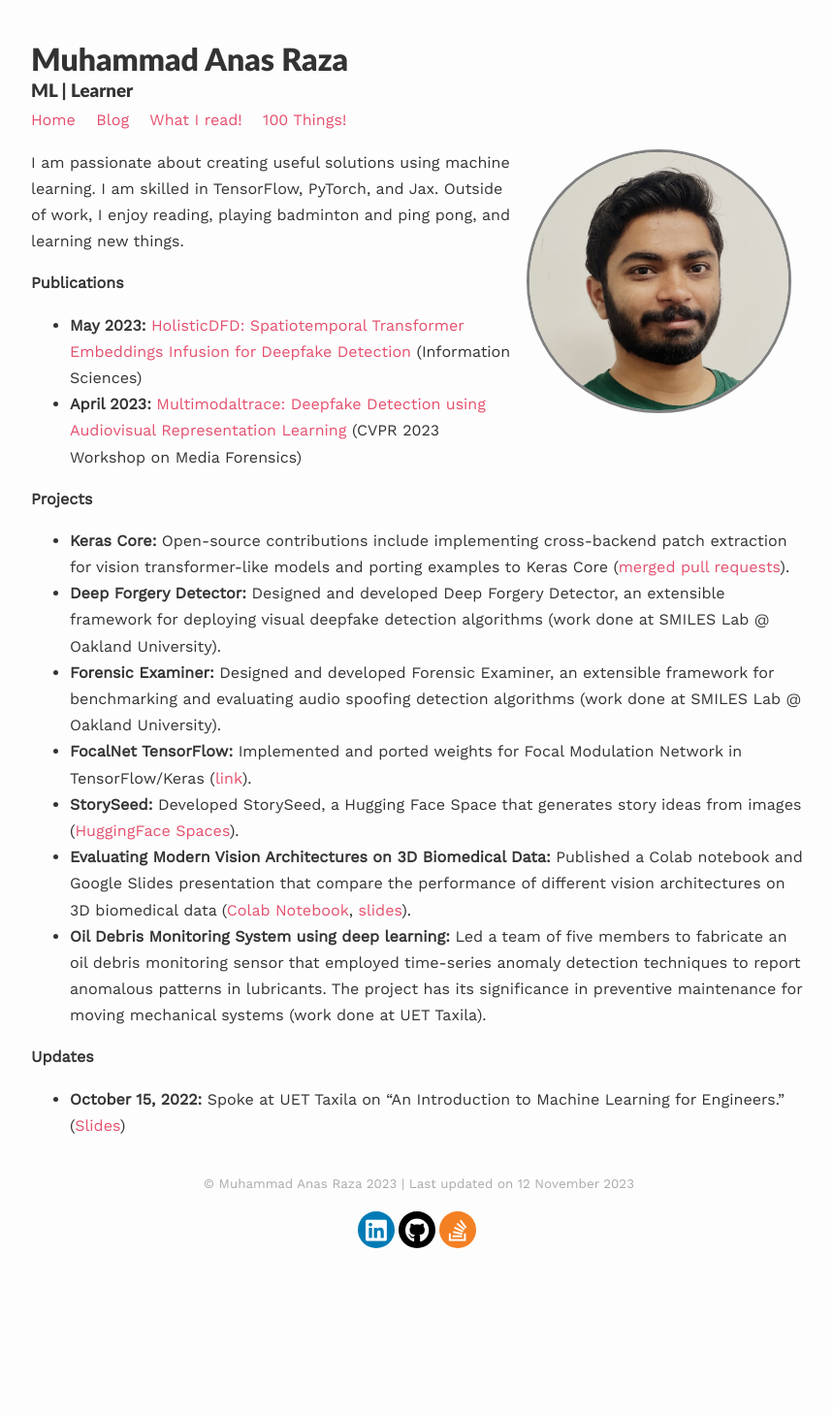
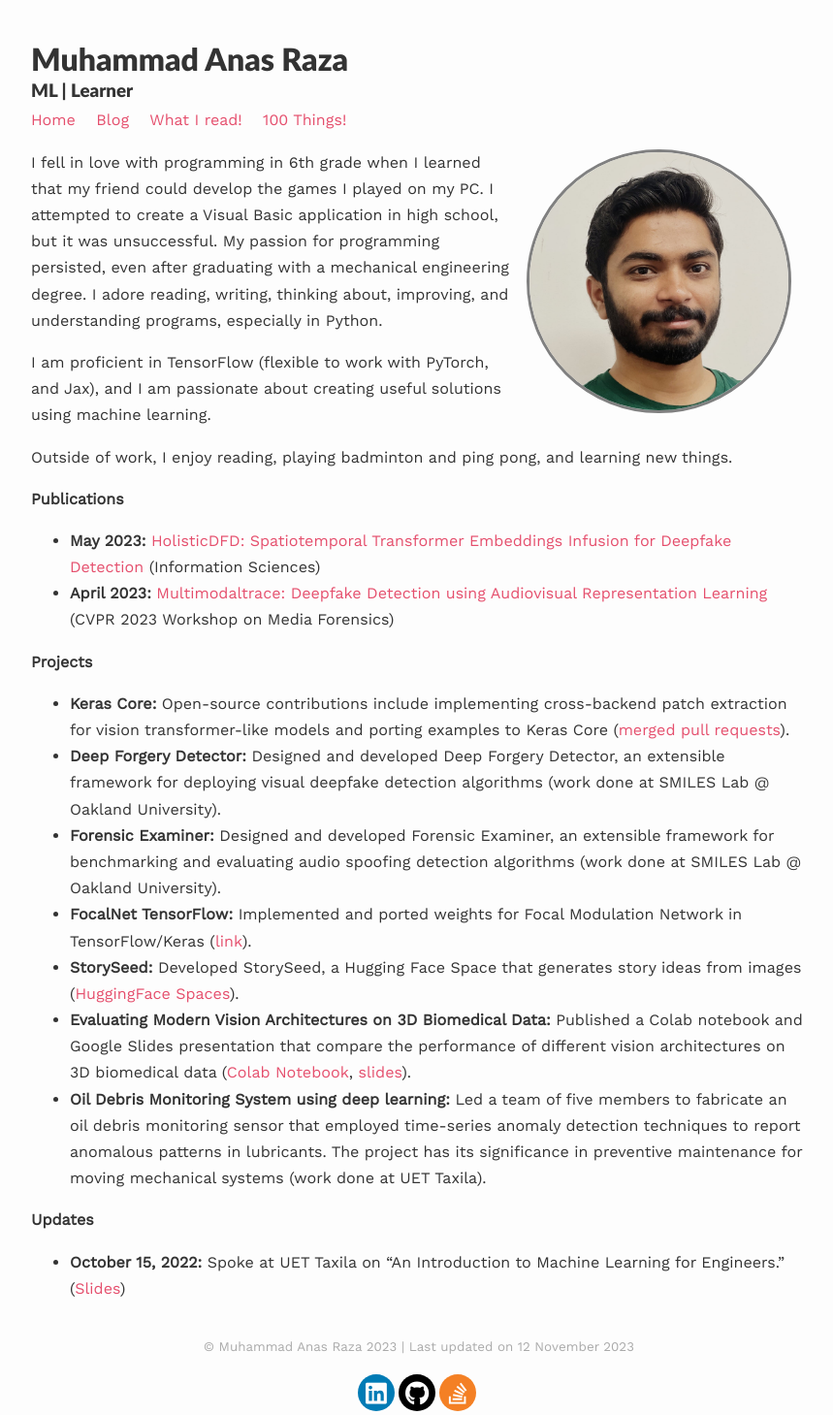
Before and after one commit to anas-rz/anas-rz.github.io, a Jekyll site: the page built from index.md, in a window 1280 px wide. Shown: the whole page at 97% size, without its empty margins (208-1067 px from the left). Built offline with Jekyll 4.4.1, drawn with Linux system fonts in a browser that asks for light colours; nearby versions of some CDN libraries; a script that is not in the unit is left out; before the commit the page ends 1291 px from its top, so only the background shows below that.

Commit message:
Update index.md

```diff
--- a/index.md
+++ b/index.md
@@ -6,7 +6,12 @@ profile:
   image: profile.png
 published: true
 ---
-I am passionate about creating useful solutions using machine learning. I am skilled in TensorFlow, PyTorch, and Jax. Outside of work, I enjoy reading, playing badminton and ping pong, and learning new things.
+
+I fell in love with programming in 6th grade when I learned that my friend could develop the games I played on my PC. I attempted to create a Visual Basic application in high school, but it was unsuccessful. My passion for programming persisted, even after graduating with a mechanical engineering degree. I adore reading, writing, thinking about, improving, and understanding programs, especially in Python.
+
+I am proficient in TensorFlow \(flexible to work with PyTorch, and Jax\), and I am passionate about creating useful solutions using machine learning.
+
+Outside of work, I enjoy reading, playing badminton and ping pong, and learning new things.
 
 **Publications**
 
```
